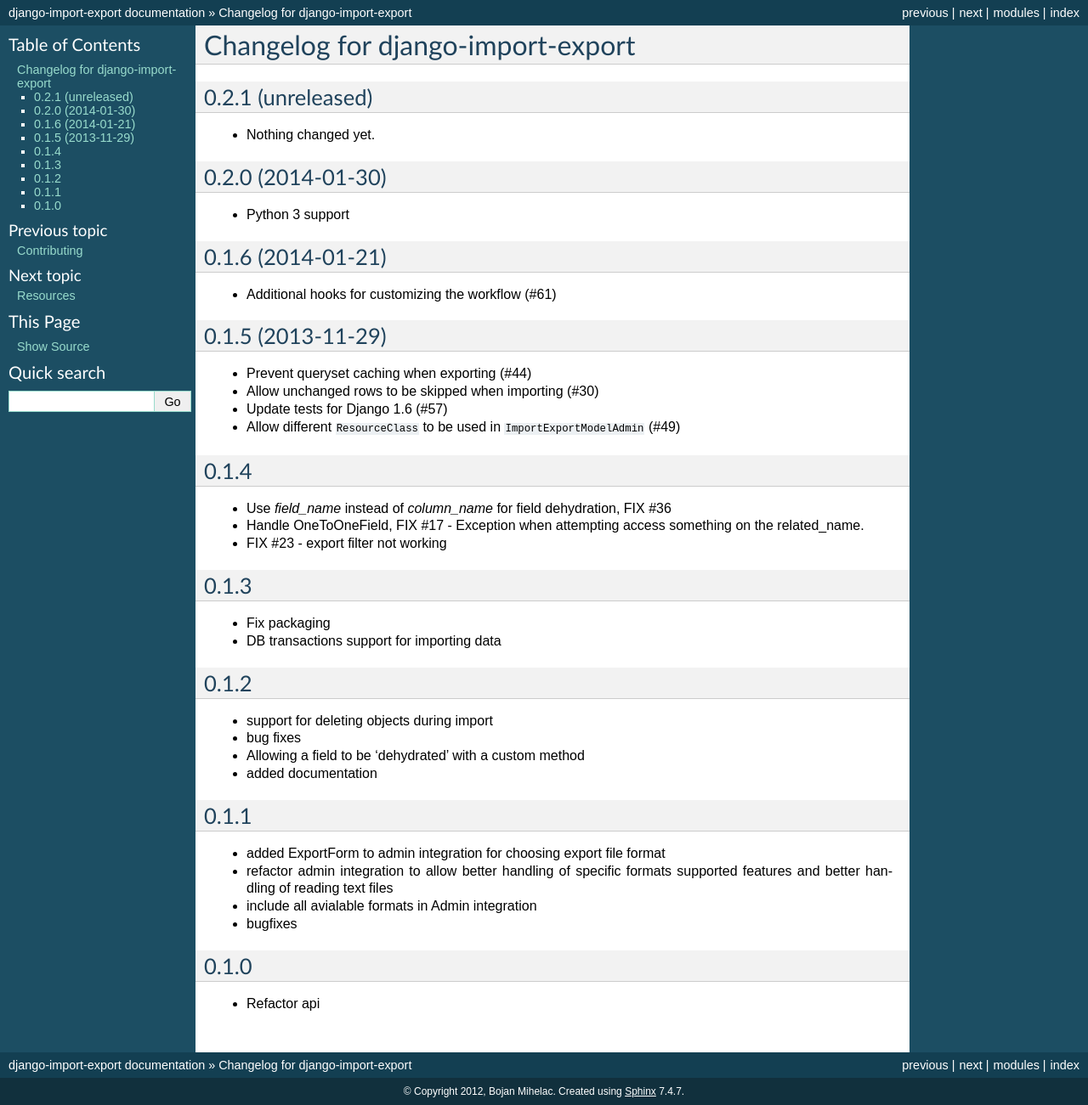
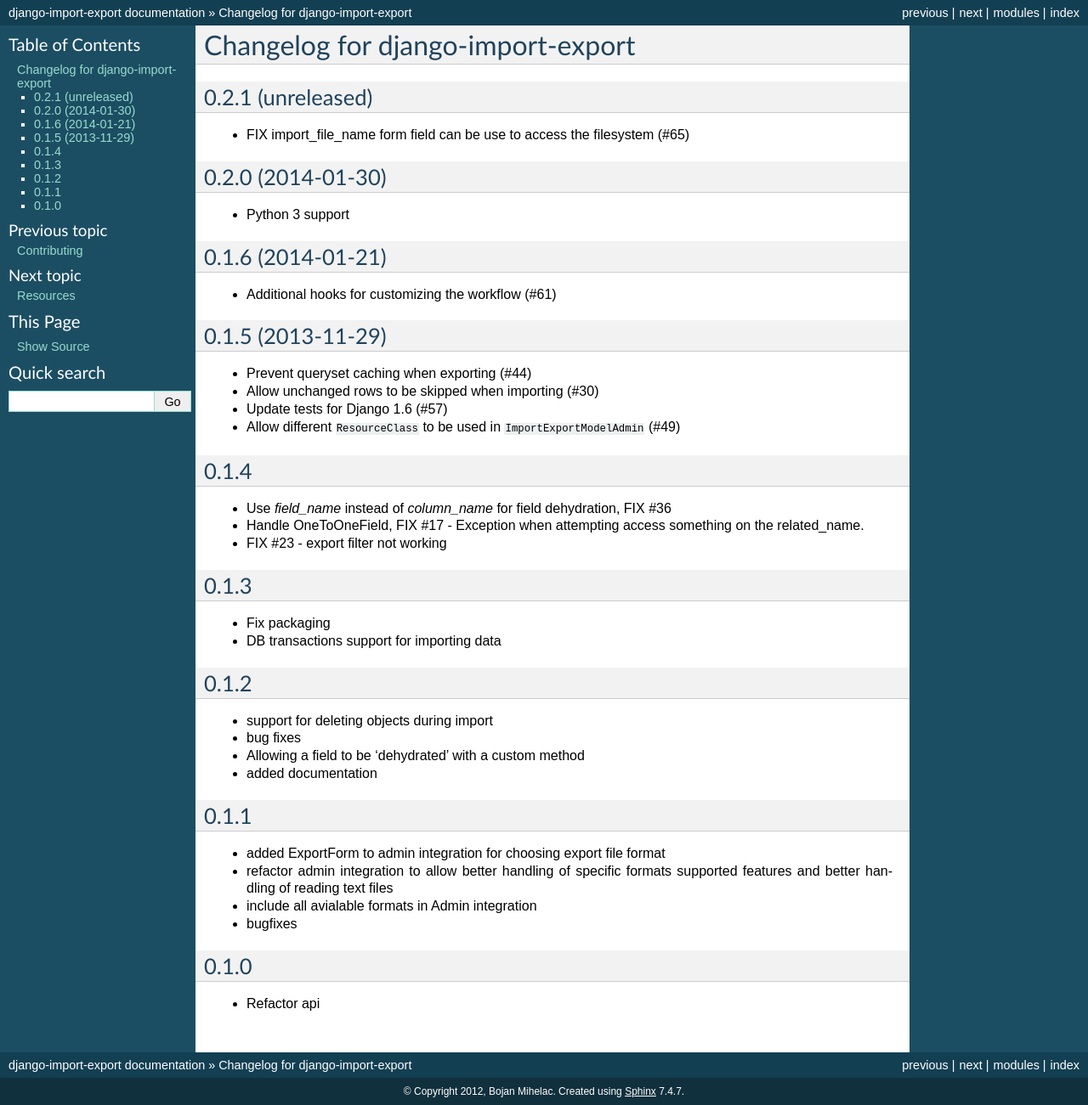
Before and after one commit to django-import-export/django-import-export, a Sphinx documentation site: the page built from docs/changelog.rst, in a window 1280 px wide. Shown: the whole page at 85% size. Built offline with Sphinx 7.4.7, drawn with Linux system fonts in a browser that asks for light colours; the version number could not be read and is left out.

Commit message:
Update docs/changelog.rst

```diff
--- a/docs/changelog.rst
+++ b/docs/changelog.rst
@@ -4,7 +4,7 @@
 0.2.1 (unreleased)
 ------------------
 
-- Nothing changed yet.
+- FIX import_file_name form field can be use to access the filesystem (#65)
 
 
 0.2.0 (2014-01-30)
```
